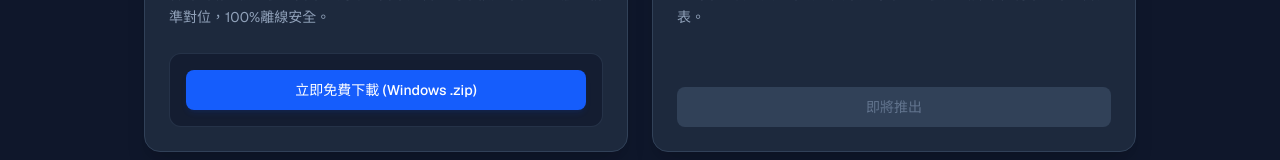
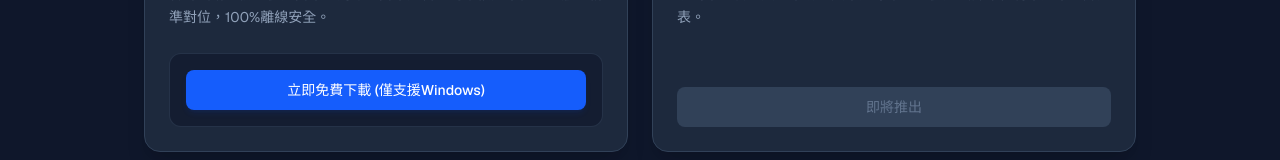
Before and after one commit to nick112786/my-tools-website, a Next.js app: page / in a window 1280 px wide. Shown: the part 787-947 px from the top of the page. Built offline with nearby package versions, Linux system fonts and the light colour scheme.

Commit message:
1.調整page檔案下載位置&檔案

```diff
--- a/src/app/page.tsx
+++ b/src/app/page.tsx
@@ -90,11 +90,11 @@ export default function Home() {
                 // 🌟 修正後的安全英文路徑下載按鈕，並在 download 屬性中指定中文存檔名稱
                 <div className="bg-slate-900/60 p-4 rounded-xl border border-slate-700/60">
                   <a
-                    href="/download/check-print-tool-v1.zip"
-                    download="台灣支票套印小工具_v1.0.zip"
+                    href="/download/支票管理系統.rar"
+                    download="支票套印小工具"
                     className="w-full text-center block bg-blue-600 hover:bg-blue-500 text-white text-sm font-medium py-2.5 px-4 rounded-lg transition shadow-md shadow-blue-600/10"
                   >
-                    立即免費下載 (Windows .zip)
+                    立即免費下載 (僅支援Windows)
                   </a>
                 </div>
               ) : (
```
